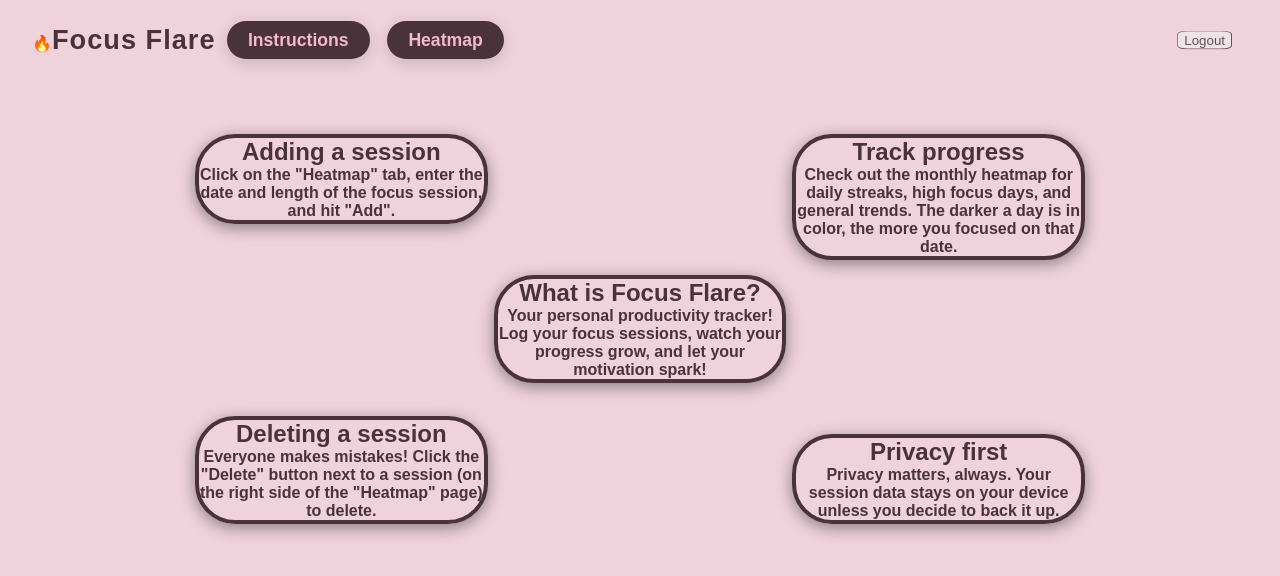
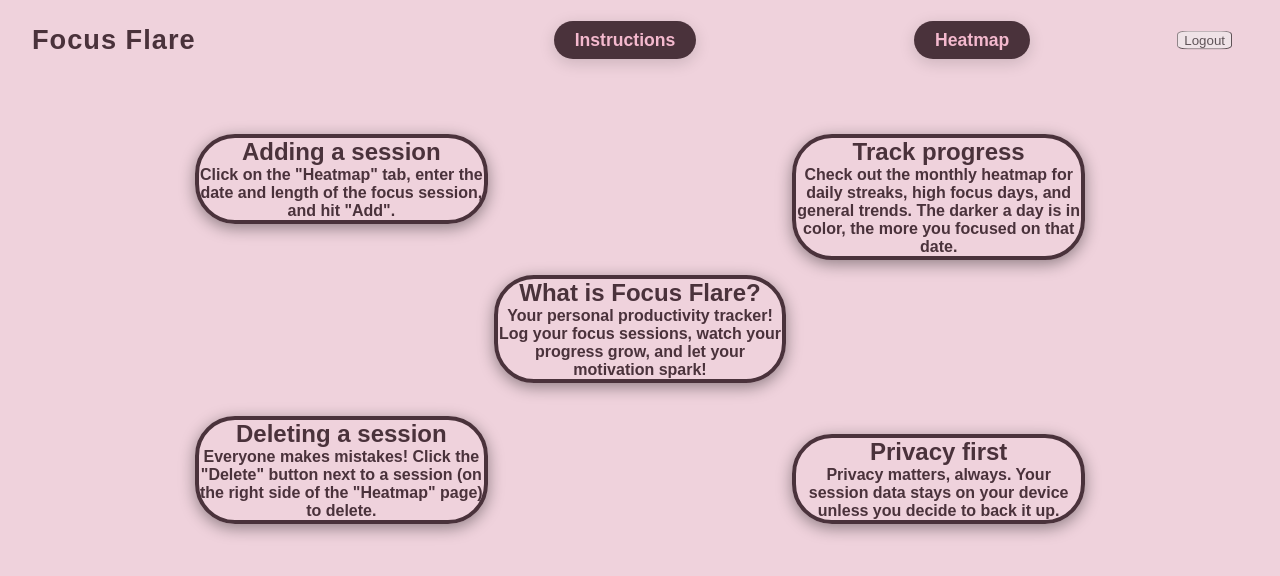
Before and after one commit to Divya-K2517/FocusFlare, a React (Create React App) app in the folder frontend/: page /#/ in a window 1280 px wide. Shown: the top 576 px of the page. Built offline with nearby package versions, Linux system fonts and the light colour scheme; sample sign-in values are in the browser's storage; a web font is replaced by a local one.

Commit message:
ui changes

```diff
--- a/frontend/src/App.css
+++ b/frontend/src/App.css
@@ -18,14 +18,18 @@ nav.navbar {
   min-height: 64px;
 }
 .navbar-left {
+  flex: 0 0 25%;
   display: flex;
   align-items: center;
   gap: 0.7rem;
+  min-width: 120px;
 }
 .navbar-links {
+  flex: 1 1 75%;
   display: flex;
   align-items: center;
-  gap: 1.1rem;
+  justify-content: space-evenly;
+  gap: 0;
 }
 .navbar-title {
   font-size: 1.7rem;
@@ -35,6 +39,7 @@ nav.navbar {
   letter-spacing: 1px;
 }
 .navbar-links a {
+  text-align: center;
   color: #f4b9ce;
   background: #4A323B;
   font-family: 'Sour Gummy', sans-serif;
--- a/frontend/src/AuthContext.tsx
+++ b/frontend/src/AuthContext.tsx
@@ -38,15 +38,15 @@ export const AuthProvider = ( {children}: {children: ReactNode}) => {
     }, []);
     //signup function
     const signup = async (username: string, password: string) => {
-        await axios.post("http://localhost:8080/signup", { username, password });
+        await axios.post("http://localhost:8081/signup", { username, password });
         //sends post request to /signup endpoint
     };
     //login function
     const login = async (username: string, password: string) => {
         //post request to /login endpoint
-        const res = await axios.post("http://localhost:8080/login", { username, password });
+        const res = await axios.post("http://localhost:8081/login", { username, password });
         const authToken = res.data.token;
-        localStorage.setItem("http://localhost:8080/token", authToken);
+        localStorage.setItem("http://localhost:8081/token", authToken);
         axios.defaults.headers.common["Authorization"] = authToken;
             //setting the header
             //every requst to api will have this header so backend knows which user is making the request
--- a/frontend/src/HeatmapPage.tsx
+++ b/frontend/src/HeatmapPage.tsx
@@ -44,7 +44,7 @@ function HeatmapPage({monthlyTotals, setMonthlyTotals}: HeatmapPageProps ) {
     axios.get(`${urls.dev}/sessions`)
       .then(res => setSessions(res.data));
 
-    axios.get<Map<string, Map<string, number>>>('http://localhost:8080/monthly-totals')
+    axios.get<Map<string, Map<string, number>>>('http://localhost:8081/monthly-totals')
         .then(res =>  { //need to convert the object into a map bc json from the backend will return a plain object not a map
             const raw = res.data;
             const mapData = new Map<string, Map<string, number>>();
@@ -82,7 +82,7 @@ function HeatmapPage({monthlyTotals, setMonthlyTotals}: HeatmapPageProps ) {
       .then(res => {
         setSessions([...sessions, res.data]);
         // getting the updated monthly totals from backend
-        return axios.get<Map<string, Map<string, number>>>('http://localhost:8080/monthly-totals');
+        return axios.get<Map<string, Map<string, number>>>('http://localhost:8081/monthly-totals');
       })
       .then(res => {
         //resetting monthly totals
@@ -137,7 +137,7 @@ function HeatmapPage({monthlyTotals, setMonthlyTotals}: HeatmapPageProps ) {
    }, []);
 
    const fetchSessions = () => {
-       return axios.get('http://localhost:8080/sessions')
+       return axios.get('http://localhost:8081/sessions')
            .then(res => setSessions(res.data))
            .catch(err => {
             if (err.response.status === 401) {
@@ -158,10 +158,10 @@ function HeatmapPage({monthlyTotals, setMonthlyTotals}: HeatmapPageProps ) {
        //4: monthly totals object is converted into a map
        //5: monthly totals is updated through setMonthlyTotals
        //6: after setMonthlyTotals() is called, a re-render of any components dependent on monthlyTotals is trigged (since monthly totals is a state variable)
-       axios.delete(`http://localhost:8080/sessions/${id}`)
+       axios.delete(`http://localhost:8081/sessions/${id}`)
            .then(() => fetchSessions())
            .then(() => {
-               return axios.get<Map<string, Map<string, number>>>('http://localhost:8080/monthly-totals');
+               return axios.get<Map<string, Map<string, number>>>('http://localhost:8081/monthly-totals');
            })
            .then(res => {
                //need to convert the object into a map bc json from the backend will return a plain object not a map
--- a/frontend/src/MainApp.tsx
+++ b/frontend/src/MainApp.tsx
@@ -58,20 +58,22 @@ function NavBar() {
     <nav className="navbar">
           <div className="navbar-left">
             <div className="nav-half">
-            <span className="navbar-logo" role="img" aria-label="logo">🔥</span>
+            {/* <span className="navbar-logo" role="img" aria-label="logo">
+                <img src="/Untitled.png" alt="logo"/>
+            </span> */}
             <span className="navbar-title">Focus Flare</span>
+            </div>
           </div>
           <div className="navbar-links">
             <Link to="/">Instructions</Link>
             <Link to="/heatmap">Heatmap</Link>
           </div>
-            <div className="logoutBtn">
-              <button onClick={logout}>
-                Logout
-              </button>
-            </div>
+          <div className="logoutBtn">
+            <button onClick={logout}>
+              Logout
+            </button>
           </div>
-      </nav>
+    </nav>
   );
 }
 export default MainApp;
--- a/frontend/src/urls.ts
+++ b/frontend/src/urls.ts
@@ -1,4 +1,4 @@
 export const urls = {
-    dev: "http://localhost:8080",
+    dev: "http://localhost:8081",
     prod: null //add prod url later
 }
```
Also changed, not shown: 1 other file (tests, documents, lock files or other folders).
